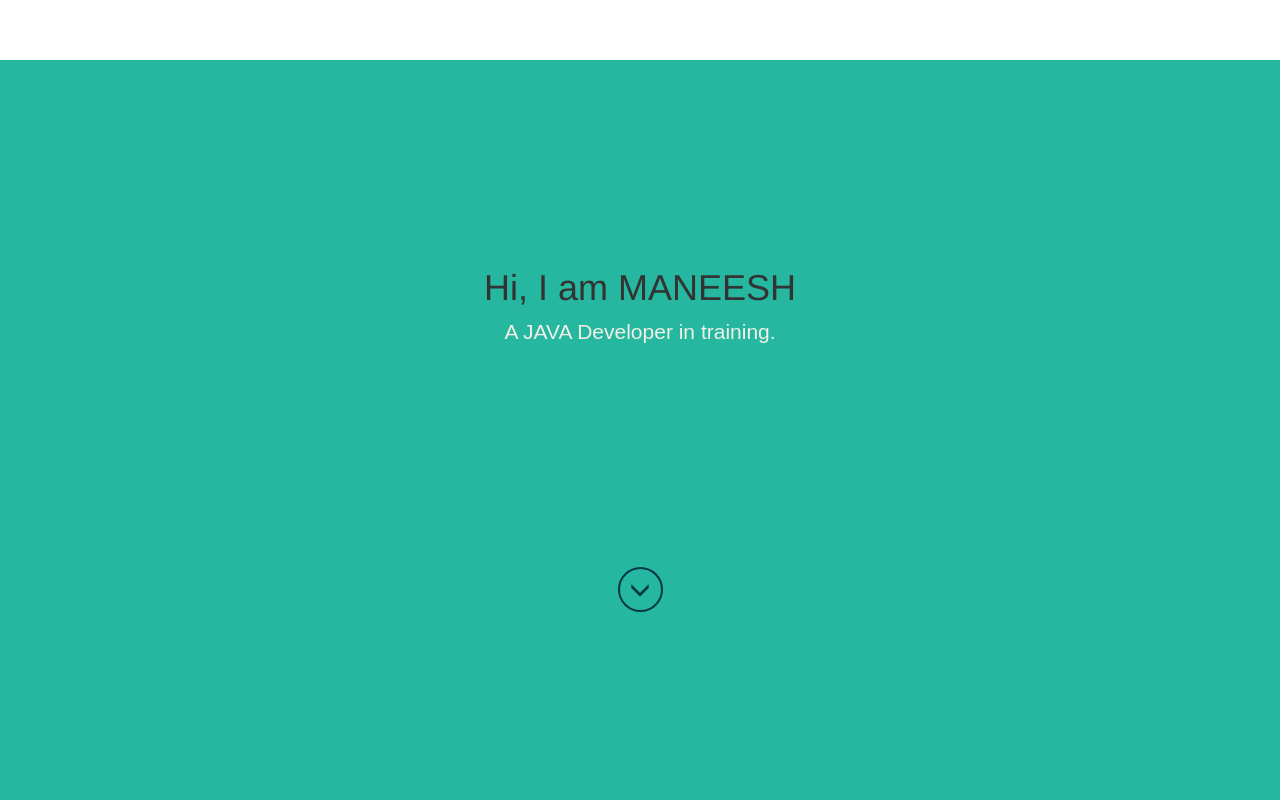
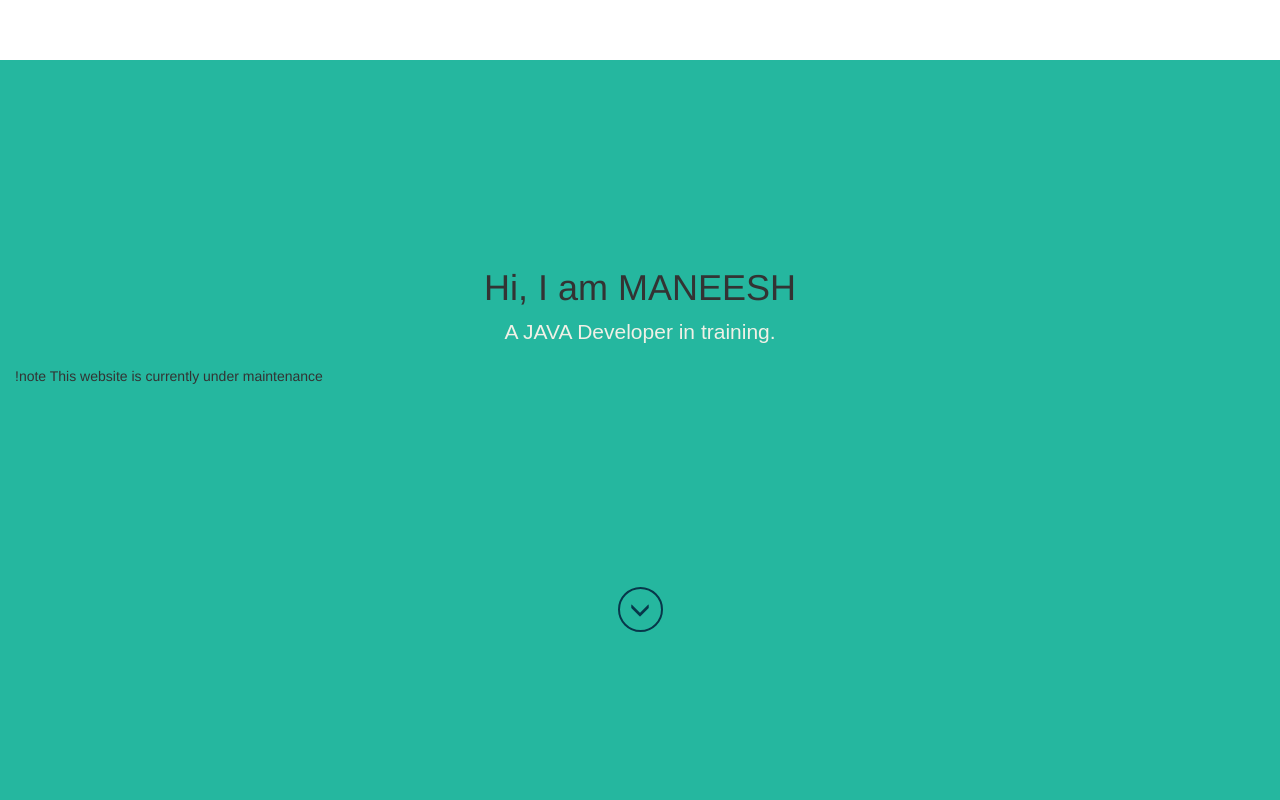
Before and after one commit to maneesh-code/portfolio, a plain HTML site: page index.html in a window 1280 px wide. Shown: the top 800 px of the page. Drawn offline with nearby package versions, Linux system fonts and the light colour scheme; a web font is replaced by a local one.

Commit message:
Update index.html
maintenance

```diff
--- a/index.html
+++ b/index.html
@@ -39,6 +39,7 @@
             <div class="col-xs-12 headline">
               <h1 class="text-center">Hi, I am MANEESH</h1>
               <p class="lead text-center">A JAVA Developer in training.</p>
+              <span>!note This website is currently under maintenance</span>
             </div>
           </div>
           <div class="row">
```
